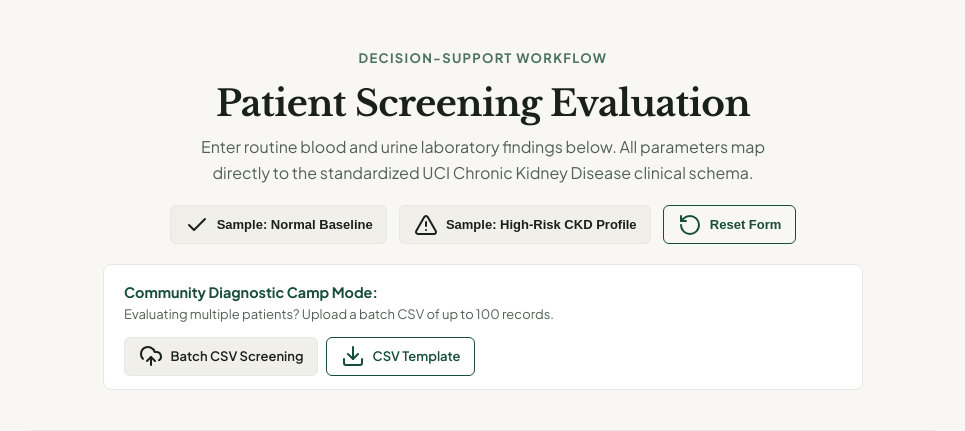
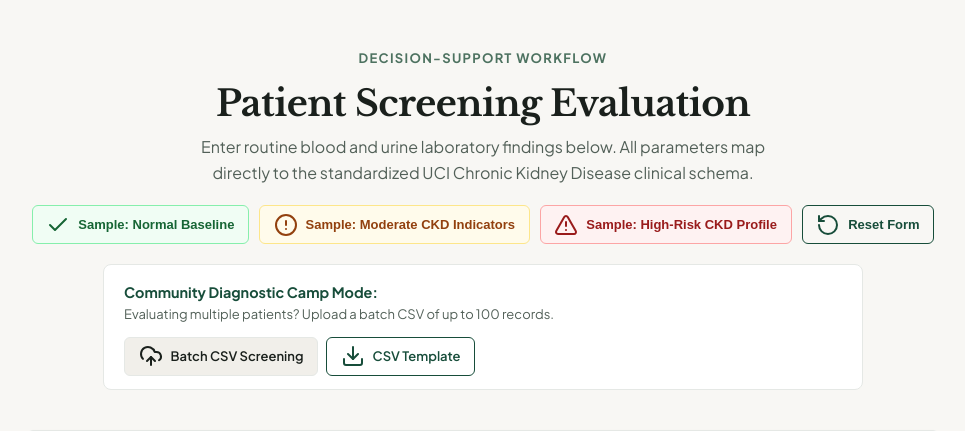
Before and after one commit to ayush35099-cloud/Ckd-Screening-System, a Flask app: template templates/screen.html in a window 1280 px wide. Shown: the part 123-554 px from the top of the page, without its empty margins (157-1122 px from the left). Run offline with Flask 3, Linux system fonts and the light colour scheme; the template is opened without the code that fills it, so the values that code supplies are empty; parts of the project's set-up code (start-up, migrations or seed data) failed here and were passed over.

Commit message:
feat(screening): add moderate CKD sample profile button with balanced clinical parameters

```diff
--- a/static/css/style.css
+++ b/static/css/style.css
@@ -866,8 +866,49 @@ a:hover {
 .quick-fill-bar {
   display: flex;
   justify-content: center;
-  gap: 0.75rem;
+  align-items: center;
+  gap: 0.625rem;
   margin-top: 1.25rem;
+  flex-wrap: wrap;
+}
+
+.btn-sample-normal {
+  background-color: var(--status-clear-bg);
+  border: 1px solid var(--status-clear-border);
+  color: var(--status-clear-text);
+}
+
+.btn-sample-normal:hover {
+  background-color: var(--status-clear-border);
+  color: var(--status-clear-text);
+  transform: translateY(-1px);
+  box-shadow: var(--shadow-sm);
+}
+
+.btn-sample-moderate {
+  background-color: var(--status-moderate-bg);
+  border: 1px solid var(--status-moderate-border);
+  color: var(--status-moderate-text);
+}
+
+.btn-sample-moderate:hover {
+  background-color: var(--status-moderate-border);
+  color: var(--status-moderate-text);
+  transform: translateY(-1px);
+  box-shadow: var(--shadow-sm);
+}
+
+.btn-sample-high {
+  background-color: var(--status-flagged-bg);
+  border: 1px solid var(--status-flagged-border);
+  color: var(--status-flagged-text);
+}
+
+.btn-sample-high:hover {
+  background-color: var(--status-flagged-border);
+  color: var(--status-flagged-text);
+  transform: translateY(-1px);
+  box-shadow: var(--shadow-sm);
 }
 
 .clinical-fieldset {
--- a/static/js/screening.js
+++ b/static/js/screening.js
@@ -10,6 +10,7 @@ document.addEventListener('DOMContentLoaded', () => {
 function initScreeningForm() {
     const form = document.getElementById('ckdScreeningForm');
     const btnFillNormal = document.getElementById('btnFillNormal');
+    const btnFillModerate = document.getElementById('btnFillModerate');
     const btnFillHighRisk = document.getElementById('btnFillHighRisk');
     const btnReset = document.getElementById('btnResetForm');
     const reviewModal = document.getElementById('reviewModal');
@@ -17,7 +18,8 @@ function initScreeningForm() {
     const btnCloseModal = document.getElementById('btnCloseModal');
 
     // Sample Datasets for Fast Field Testing / Camps (Neutral identifiers, never hardcoded personal names)
-    const normalSample = {
+    function getNormalSample() {
+        return {
             patient_id: 'PT-NORM-' + Math.floor(1000 + Math.random() * 9000),
             patient_name: 'Sample Baseline Patient',
             age: 34,
@@ -47,8 +49,43 @@ function initScreeningForm() {
             pe: 'no',
             ane: 'no'
         };
+    }
 
-    const ckdSample = {
+    function getModerateSample() {
+        return {
+            patient_id: 'PT-MOD-' + Math.floor(1000 + Math.random() * 9000),
+            patient_name: 'Sample Moderate Indicators Patient',
+            age: 54,
+            sex: 'Male',
+            model_choice: 'Random Forest',
+            bp: 80,
+            sg: '1.015',
+            al: '1',
+            su: '0',
+            rbc: 'normal',
+            pc: 'normal',
+            pcc: 'notpresent',
+            ba: 'notpresent',
+            bgr: 135,
+            bu: 46,
+            sc: 1.5,
+            sod: 137,
+            pot: 4.6,
+            hemo: 11.8,
+            pcv: 36,
+            wc: 8200,
+            rc: 4.2,
+            htn: 'yes',
+            dm: 'no',
+            cad: 'no',
+            appet: 'good',
+            pe: 'no',
+            ane: 'no'
+        };
+    }
+
+    function getHighRiskSample() {
+        return {
             patient_id: 'PT-EVAL-' + Math.floor(1000 + Math.random() * 9000),
             patient_name: 'Sample Evaluation Patient',
             age: 63,
@@ -78,8 +115,27 @@ function initScreeningForm() {
             pe: 'yes',
             ane: 'yes'
         };
+    }
+
+    const normalSample = getNormalSample();
+    const moderateSample = getModerateSample();
+    const ckdSample = getHighRiskSample();
 
     function populateForm(data) {
+        if (!form) return;
+
+        // Reset optional administrative email/consent fields when applying a sample
+        if (form.elements['patient_email']) {
+            form.elements['patient_email'].value = '';
+        }
+        if (form.elements['email_consent']) {
+            form.elements['email_consent'].checked = false;
+        }
+        if (profileBadge) profileBadge.style.display = 'none';
+        if (profileIdHint) profileIdHint.textContent = 'Unique PHC or camp record number';
+        if (emailHint) emailHint.textContent = 'Optional. Receives a secure, time-limited PDF report download link after screening.';
+        lastLookedUpId = null;
+
         for (const [key, val] of Object.entries(data)) {
             const el = form.elements[key];
             if (el) {
@@ -91,13 +147,19 @@ function initScreeningForm() {
 
     if (btnFillNormal) {
         btnFillNormal.addEventListener('click', () => {
-            populateForm(normalSample);
+            populateForm(getNormalSample());
+        });
+    }
+
+    if (btnFillModerate) {
+        btnFillModerate.addEventListener('click', () => {
+            populateForm(getModerateSample());
         });
     }
 
     if (btnFillHighRisk) {
         btnFillHighRisk.addEventListener('click', () => {
-            populateForm(ckdSample);
+            populateForm(getHighRiskSample());
         });
     }
 
--- a/templates/screen.html
+++ b/templates/screen.html
@@ -14,11 +14,15 @@
 
     <!-- Fast Testing / Camp Demonstration Bar -->
     <div class="quick-fill-bar">
-      <button type="button" class="btn-renal btn-renal-secondary btn-sm" id="btnFillNormal" title="Pre-populate with representative healthy laboratory values">
+      <button type="button" class="btn-renal btn-sample-normal btn-sm" id="btnFillNormal" title="Pre-populate with representative healthy laboratory values">
         <i data-lucide="check"></i>
         <span>Sample: Normal Baseline</span>
       </button>
-      <button type="button" class="btn-renal btn-renal-secondary btn-sm" id="btnFillHighRisk" title="Pre-populate with representative high-risk / CKD indicators">
+      <button type="button" class="btn-renal btn-sample-moderate btn-sm" id="btnFillModerate" title="Pre-populate with representative moderate CKD laboratory values">
+        <i data-lucide="alert-circle"></i>
+        <span>Sample: Moderate CKD Indicators</span>
+      </button>
+      <button type="button" class="btn-renal btn-sample-high btn-sm" id="btnFillHighRisk" title="Pre-populate with representative high-risk / CKD indicators">
         <i data-lucide="alert-triangle"></i>
         <span>Sample: High-Risk CKD Profile</span>
       </button>
```
Also changed, not shown: tests/test_routes.py (+67 -0 lines). Lines whose indentation alone changed are shown as unchanged.
